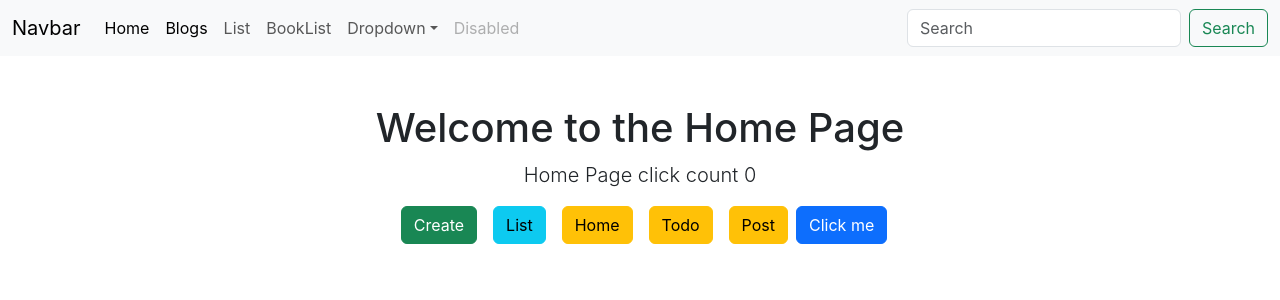
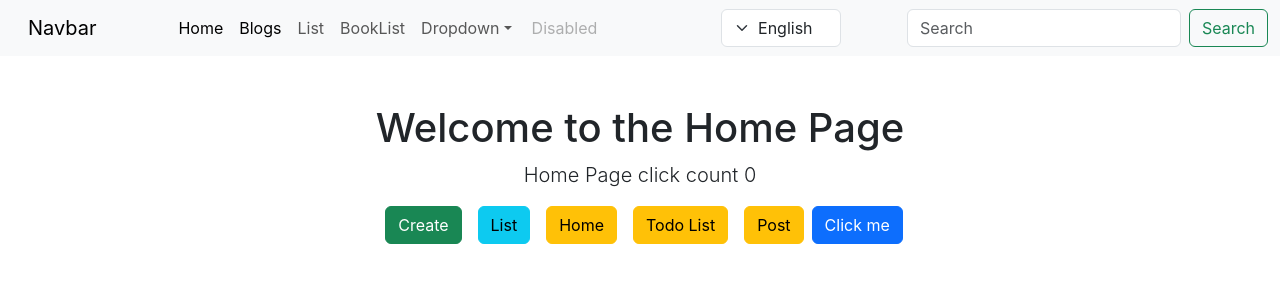
Before and after one commit to muhammadhadi-dotnet/react-study-hub, a React (Create React App) app: page / in a window 1280 px wide. Shown: the top 300 px of the page. Built offline with nearby package versions, Linux system fonts and the light colour scheme.

Commit message:
multi language support react js code

```diff
--- a/package.json
+++ b/package.json
@@ -9,8 +9,10 @@
     "@testing-library/jest-dom": "^6.6.3",
     "@testing-library/react": "^16.3.0",
     "@testing-library/user-event": "^13.5.0",
+    "i18next": "^25.2.1",
     "react": "^19.1.0",
     "react-dom": "^19.1.0",
+    "react-i18next": "^15.5.3",
     "react-redux": "^9.2.0",
     "react-router-dom": "^7.6.1",
     "react-scripts": "5.0.1",
--- a/public/index.html
+++ b/public/index.html
@@ -16,6 +16,8 @@
     -->
     <link rel="manifest" href="%PUBLIC_URL%/manifest.json" />
     <link href="https://cdn.jsdelivr.net/npm/bootstrap@5.3.6/dist/css/bootstrap.min.css" rel="stylesheet" integrity="sha384-4Q6Gf2aSP4eDXB8Miphtr37CMZZQ5oXLH2yaXMJ2w8e2ZtHTl7GptT4jmndRuHDT" crossorigin="anonymous">
+    <link href="https://cdn.jsdelivr.net/npm/bootstrap@5.3.0/dist/css/bootstrap.rtl.min.css" rel="stylesheet">
+
     <!--
       Notice the use of %PUBLIC_URL% in the tags above.
       It will be replaced with the URL of the `public` folder during the build.
--- a/src/App.js
+++ b/src/App.js
@@ -1,4 +1,5 @@
-import React from 'react';
+import React, { useEffect } from 'react';
+import { useTranslation } from 'react-i18next';
 import { ToastContainer } from 'react-toastify';
 import 'react-toastify/dist/ReactToastify.css';
 import Navbar from './Components/Navbar';
@@ -15,8 +16,15 @@ import Todo from './Components/TodoList';
 import AddTodoList from './Components/AddTodoList';
 import Post from './Components/Posts';
 
+// RTL language setup
+function App() {
+  const { i18n } = useTranslation();
 
-function App() {
+  useEffect(() => {
+    const dir = i18n.language === 'ar' ? 'rtl' : 'ltr';
+    document.documentElement.dir = dir;
+  }, [i18n.language]);
+
   return (
     <>
       <Router>
@@ -34,7 +42,6 @@ function App() {
           <Route path="/new-book" element={<CreateBook />} />
           <Route path="/edit/:id" element={<EditBook />} />
           <Route path="/post" element={<Post />} />
-
         </Routes>
       </Router>
     </>
--- a/src/Components/Home.jsx
+++ b/src/Components/Home.jsx
@@ -1,10 +1,12 @@
 import { useState } from 'react';
 import { Link } from 'react-router-dom';
+import { useTranslation } from 'react-i18next';
 
 const Home = () => {
 
   let [name, setName] = useState("Home Page");
   let [count, setCount] = useState(0);
+  const { t, i18n } = useTranslation();
 
 
    const handleClick=()=>{
@@ -18,12 +20,12 @@ const Home = () => {
 
     return (
         <div className="container text-center my-5">
-            <h1 className="text-center">Welcome to the Home Page</h1>
+            <h1 className="text-center">{t('welcome')}</h1>
             <p className="lead">{name} click count {count}</p>
             <Link to="/create" className="btn btn-success mx-2">Create</Link>
             <Link to="/list" className="btn btn-info mx-2">List</Link>
             <Link to="/" className="btn btn-warning mx-2">Home</Link>
-            <Link to="/todo" className="btn btn-warning mx-2">Todo</Link>
+            <Link to="/todo" className="btn btn-warning mx-2">{t('todoList')}</Link>
             <Link to="/post" className="btn btn-warning mx-2">Post</Link>
         <button type="button" onClick={handleClick} className="btn btn-primary">
             Click me    </button>
--- a/src/Components/Navbar.js
+++ b/src/Components/Navbar.js
@@ -1,19 +1,28 @@
 import { Link } from "react-router-dom";
+import { useTranslation } from "react-i18next";
+
 const Navbar = () => {
+  const { i18n } = useTranslation();
+
+  const changeLanguage = (lng) => {
+    i18n.changeLanguage(lng);
+  };
+
   return (
-        <nav class="navbar navbar-expand-lg bg-body-tertiary">
+    <nav className="navbar navbar-expand-lg bg-body-tertiary">
       <div className="container-fluid">
-            <a className="navbar-brand " href="#">Navbar</a>
+        <a className="navbar-brand" href="#">Navbar</a>
         <button className="navbar-toggler" type="button" data-bs-toggle="collapse" data-bs-target="#navbarSupportedContent" aria-controls="navbarSupportedContent" aria-expanded="false" aria-label="Toggle navigation">
           <span className="navbar-toggler-icon"></span>
         </button>
+
         <div className="collapse navbar-collapse" id="navbarSupportedContent">
           <ul className="navbar-nav me-auto mb-2 mb-lg-0">
             <li className="nav-item">
-                <Link className="nav-link active" aria-current="page" to="/" >Home</Link>
+              <Link className="nav-link active" to="/">Home</Link>
             </li>
             <li className="nav-item">
-                <Link className="nav-link active" aria-current="page" to="/blogs" >Blogs</Link>
+              <Link className="nav-link active" to="/blogs">Blogs</Link>
             </li>
             <li className="nav-item">
               <Link className="nav-link" to="/list">List</Link>
@@ -28,14 +37,27 @@ const Navbar = () => {
               <ul className="dropdown-menu">
                 <li><a className="dropdown-item" href="#">Action</a></li>
                 <li><a className="dropdown-item" href="#">Another action</a></li>
-                    {/* <li><hr className="dropdown-divider"></li> */}
                 <li><a className="dropdown-item" href="#">Something else here</a></li>
               </ul>
             </li>
             <li className="nav-item">
-                <a className="nav-link disabled" aria-disabled="true">Disabled</a>
+              <a className="nav-link disabled">Disabled</a>
             </li>
           </ul>
+
+          {/* Language Selector */}
+          <div className="d-flex align-items-center ms-auto">
+          <select
+            className="form-select"
+            style={{ width: 120 }}
+            onChange={(e) => changeLanguage(e.target.value)}
+            value={i18n.language}
+          >
+            <option value="en">English</option>
+            <option value="ar">العربية</option>
+          </select>
+        </div>
+
           <form className="d-flex" role="search">
             <input className="form-control me-2" type="search" placeholder="Search" aria-label="Search"/>
             <button className="btn btn-outline-success" type="submit">Search</button>
@@ -44,6 +66,6 @@ const Navbar = () => {
       </div>
     </nav>
   );
-}
+};
 
 export default Navbar;
--- /dev/null
+++ b/src/Components/ar.js
@@ -0,0 +1,14 @@
+
+const ar={
+    translation: {
+        welcome: "مرحبًا بك في الصفحة الرئيسية",
+        clickCount: "عدد نقرات زر الصفحة الرئيسية",
+        todoList: "قائمة المهام",
+        todoDescription: "هذا تطبيق بسيط لقائمة المهام باستخدام React و Redux.",
+        addTodo: "إضافة مهمة",
+        id: "المعرف",
+        title: "العنوان"
+    }
+
+}
+export default ar;
--- /dev/null
+++ b/src/Components/en.js
@@ -0,0 +1,15 @@
+
+
+const en ={
+    translation: {
+        welcome: "Welcome to the Home Page",
+        clickCount: "Home Page Button Click",
+        todoList: "Todo List",
+        todoDescription: "This is a simple Todo List application using React and Redux.",
+        addTodo: "Add Todo",
+        id: "ID",
+        title: "Title"
+    }
+
+}
+export default en;
--- /dev/null
+++ b/src/Components/i18n.js
@@ -0,0 +1,20 @@
+import i18n from 'i18next';
+import { initReactI18next } from 'react-i18next';
+import en from './en';
+import ar from './ar';
+
+i18n
+  .use(initReactI18next)
+  .init({
+    resources: {
+      en,
+      ar,
+    },
+    lng: 'en',
+    fallbackLng: 'en',
+    interpolation: {
+      escapeValue: false,
+    },
+  });
+
+export default i18n;
--- a/src/index.js
+++ b/src/index.js
@@ -1,4 +1,5 @@
 import React from 'react';
+import './Components/i18n';
 import ReactDOM from 'react-dom/client';
 import './index.css';
 import App from './App';
```
Also changed, not shown: src/Components/AddTodoList.jsx (+13 -8 lines), 1 other file (tests, documents, lock files or other folders). Lines whose indentation alone changed are shown as unchanged.
